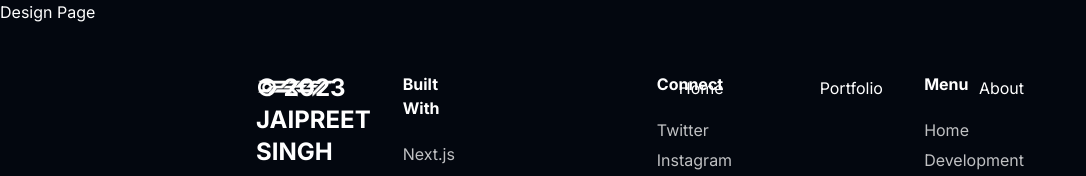
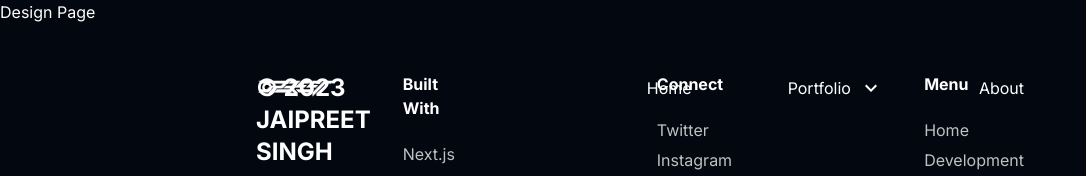
Before and after one commit to Jpreet927/jaipreet.ca, a Next.js app: page /portfolio/design in a window 1280 px wide. Shown: the top 176 px of the page, without its empty margins (0-1086 px from the left). Built offline with nearby package versions, Linux system fonts and the light colour scheme; a web font is replaced by a local one.

Commit message:
:sparkles: updated navbar

```diff
--- /dev/null
+++ b/components/gridline.tsx
@@ -0,0 +1,7 @@
+import React from "react";
+
+const GridLine = () => {
+    return <div className="w-[1px] h-full bg-grid-cyan opacity-20"></div>;
+};
+
+export default GridLine;
--- a/components/navbar.tsx
+++ b/components/navbar.tsx
@@ -6,6 +6,7 @@ import Link from "next/link";
 import Image from "next/image";
 import logo from "@/assets/logos/JpreetLogo.png";
 import NavDropDown from "./navdropdown";
+import KeyboardArrowDownIcon from "@mui/icons-material/KeyboardArrowDown";
 
 const Navbar = () => {
     const path: String = usePathname();
@@ -20,11 +21,11 @@ const Navbar = () => {
                         alt="Jpreet Logo"
                         className="flex-shrink-0"
                         fill={true}
-                        objectFit="contain"
+                        style={{ objectFit: "contain" }}
                     />
                 </div>
-                <ul className="flex gap-24">
-                    <li>
+                <ul className="flex gap-24 h-[80px] items-center">
+                    <li className="flex items-center h-full">
                         <Link
                             href="/"
                             className={path === "/" ? "font-bold" : ""}
@@ -33,14 +34,20 @@ const Navbar = () => {
                         </Link>
                     </li>
                     <li
-                        className="relative"
+                        className="relative flex items-center gap-2 group h-full"
                         onMouseEnter={() => setDropDownVisible(true)}
                         onMouseLeave={() => setDropDownVisible(false)}
                     >
-                        Portfolio
-                        {dropdownVisible && <NavDropDown />}
+                        Portfolio{" "}
+                        <KeyboardArrowDownIcon className="group-hover:rotate-180 transition-transform" />
+                        {dropdownVisible && (
+                            <NavDropDown
+                                dropdownVisible={dropdownVisible}
+                                setDropDownVisible={setDropDownVisible}
+                            />
+                        )}
                     </li>
-                    <li>
+                    <li className="flex items-center h-full">
                         <Link
                             href="/about"
                             className={path === "/about" ? "font-bold" : ""}
--- a/components/navdropdown.tsx
+++ b/components/navdropdown.tsx
@@ -2,17 +2,20 @@
 
 import Link from "next/link";
 import { usePathname } from "next/navigation";
-import { useState } from "react";
 
-const NavDropDown = () => {
+interface props {
+    dropdownVisible: boolean;
+    setDropDownVisible: React.Dispatch<React.SetStateAction<boolean>>;
+}
+
+const NavDropDown = ({ dropdownVisible, setDropDownVisible }: props) => {
     const path: String = usePathname();
-    const [dropdownVisible, setDropdownVisible] = useState(true);
 
     return (
-        dropdownVisible && (
+        <div className="absolute top-16 right-0 bg-black bg-opacity-50 backdrop-blur-xl py-8 px-12 w-[250px] rounded-lg transition-all">
             <ul
-                className="absolute top-0 right-0 flex flex-col gap-4 text-right py-12"
-                onClick={() => setDropdownVisible(false)}
+                className="flex flex-col gap-4"
+                onClick={() => setDropDownVisible(false)}
             >
                 <li>
                     <Link
@@ -45,7 +48,7 @@ const NavDropDown = () => {
                     </Link>
                 </li>
             </ul>
-        )
+        </div>
     );
 };
 
--- a/package.json
+++ b/package.json
@@ -9,6 +9,10 @@
     "lint": "next lint"
   },
   "dependencies": {
+    "@emotion/react": "^11.11.1",
+    "@emotion/styled": "^11.11.0",
+    "@mui/icons-material": "^5.14.3",
+    "@mui/material": "^5.14.3",
     "@types/node": "20.4.5",
     "@types/react": "18.2.17",
     "@types/react-dom": "18.2.7",
```
Also changed, not shown: 2 other files (tests, documents, lock files or other folders).
